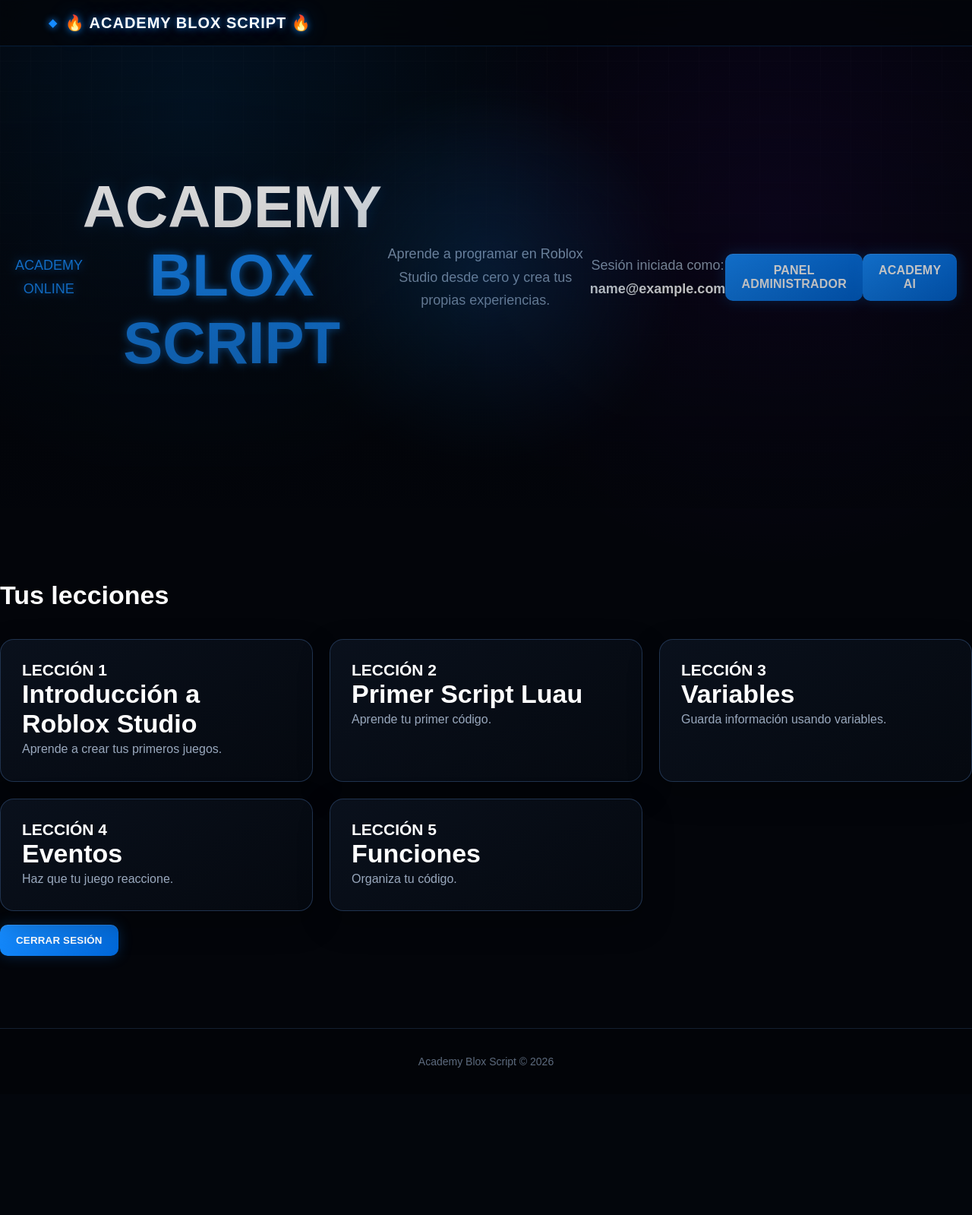
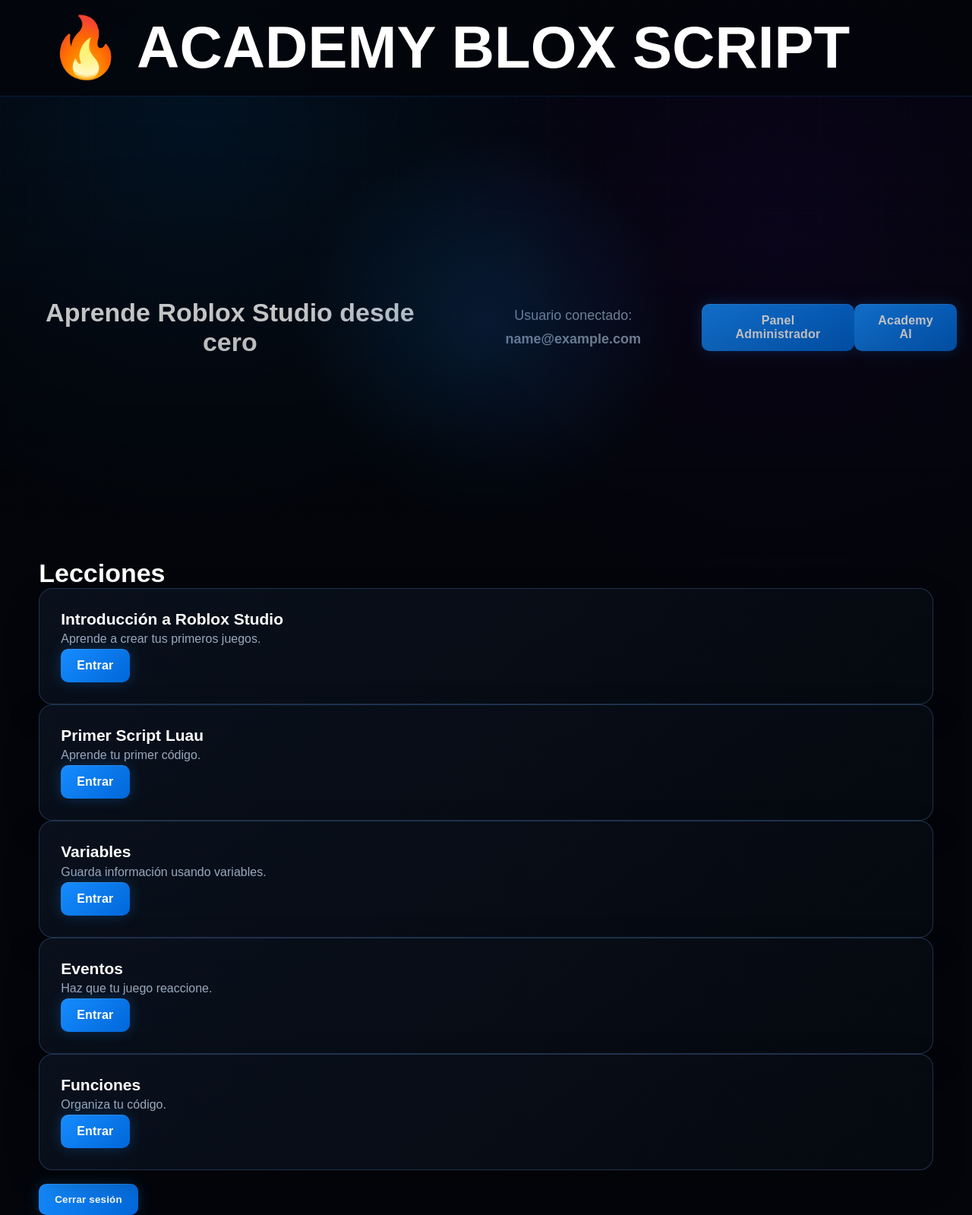
Before and after one commit to jaumecapopalacios-gif/academy-blox-script, a Flask app: page / in a window 1280 px wide. Shown: the whole page at 76% size. Before the commit the page ends 1405 px from the top, so only its background shows below. Run offline with Flask 3, Linux system fonts and the light colour scheme; the visitor is signed in with stand-in values (Sample User, id 1); data comes from the database, SQL or seed files in the repository.

Commit message:
Update index.html

```diff
--- a/templates/index.html
+++ b/templates/index.html
@@ -2,120 +2,71 @@
 <html lang="es">
 
 <head>
-
-<meta charset="UTF-8">
-
-<meta name="viewport" content="width=device-width, initial-scale=1.0">
-
 <title>Academy Blox Script</title>
-
-<link rel="stylesheet" href="{{ url_for('static', filename='style.css') }}">
-
+<link rel="stylesheet" href="{{ url_for('static',filename='style.css') }}">
 </head>
-
 
 <body>
 
-
 <header>
-
-<div class="logo">
-🔥 ACADEMY BLOX SCRIPT 🔥
-</div>
-
+<h1>🔥 ACADEMY BLOX SCRIPT</h1>
 </header>
-
 
 
 <section class="hero">
 
-<p class="blue">
-ACADEMY ONLINE
+<h2>Aprende Roblox Studio desde cero</h2>
+
+<p>
+Usuario conectado:
+<b>{{user["email"]}}</b>
 </p>
 
 
-<h1>
-ACADEMY
-<span class="blue">
-BLOX SCRIPT
-</span>
-</h1>
-
-
-<p>
-Aprende a programar en Roblox Studio
-desde cero y crea tus propias experiencias.
-</p>
-
-
-<br>
-
-
-<p>
-Sesión iniciada como:
-<strong>
-{{ user["email"] }}
-</strong>
-</p>
-
-
-
-{% if user["admin"] == 1 %}
-
-<br>
+{% if user["admin"] %}
 
 <a class="button" href="/admin">
-PANEL ADMINISTRADOR
+Panel Administrador
 </a>
 
 {% endif %}
 
 
-<br><br>
-
-
 <a class="button" href="/ai">
-ACADEMY AI
+Academy AI
 </a>
-
 
 </section>
 
 
 
-
-<section class="lessons">
+<div class="container">
 
 
-<h2>
-Tus lecciones
-</h2>
+<h2>Lecciones</h2>
 
 
-<div class="lesson-grid">
+<div class="grid">
 
 
 {% for lesson in lessons %}
 
-
 <div class="card">
 
-
 <h3>
-LECCIÓN {{ loop.index }}
+{{lesson.title}}
 </h3>
 
 
-<h2>
-{{ lesson["title"] }}
-</h2>
-
-
 <p>
-{{ lesson["description"] }}
+{{lesson.description}}
 </p>
 
 
+<a class="button"
+href="/lesson/{{loop.index}}">
+Entrar
+</a>
 
 </div>
 
@@ -128,28 +79,17 @@ LECCIÓN {{ loop.index }}
 
 <br>
 
-
 <form action="/logout">
 
 <button class="button">
-CERRAR SESIÓN
+Cerrar sesión
 </button>
 
 </form>
 
 
-
-</section>
-
-
-
-<footer>
-
-Academy Blox Script © 2026
-
-</footer>
+</div>
 
 
 </body>
-
 </html>
```
